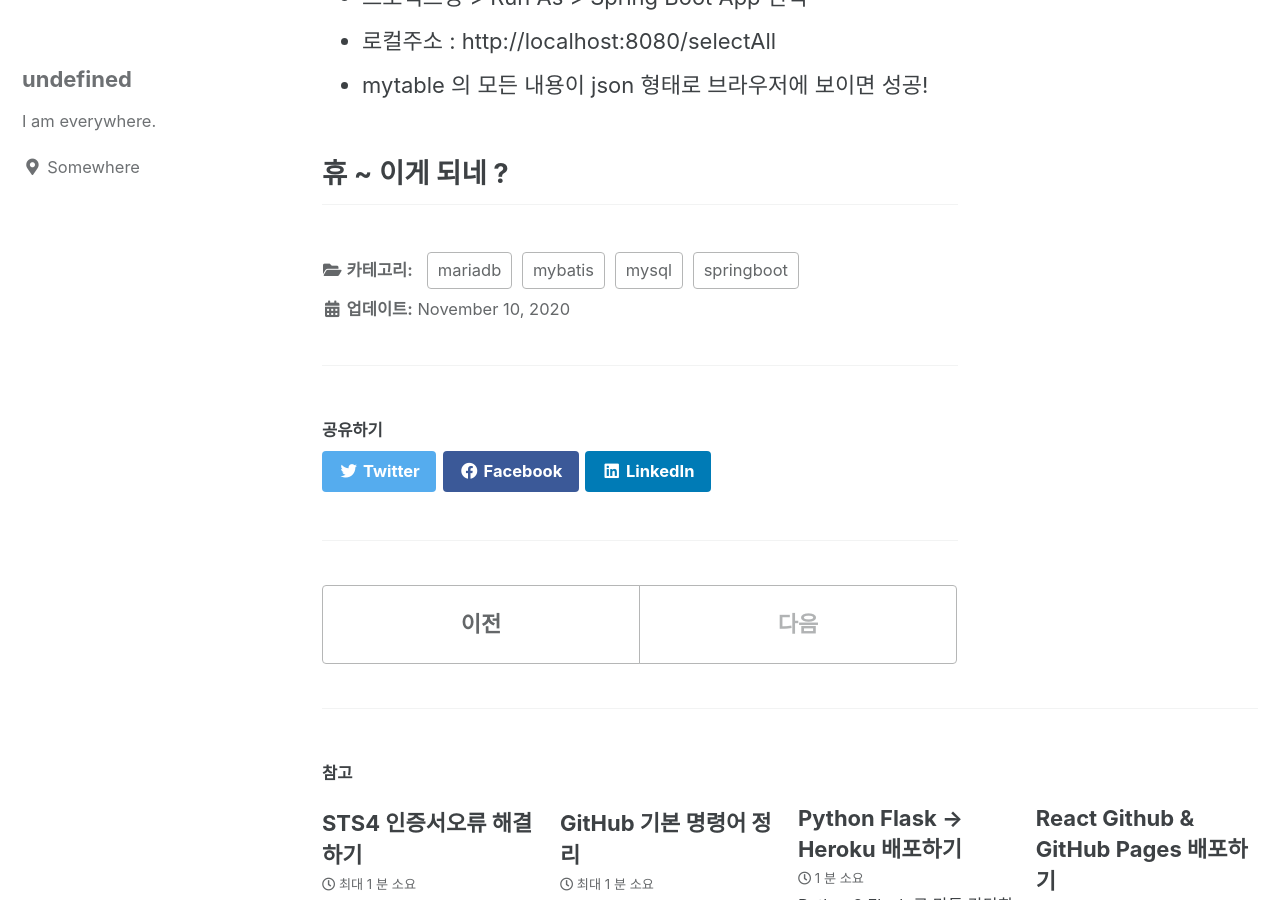
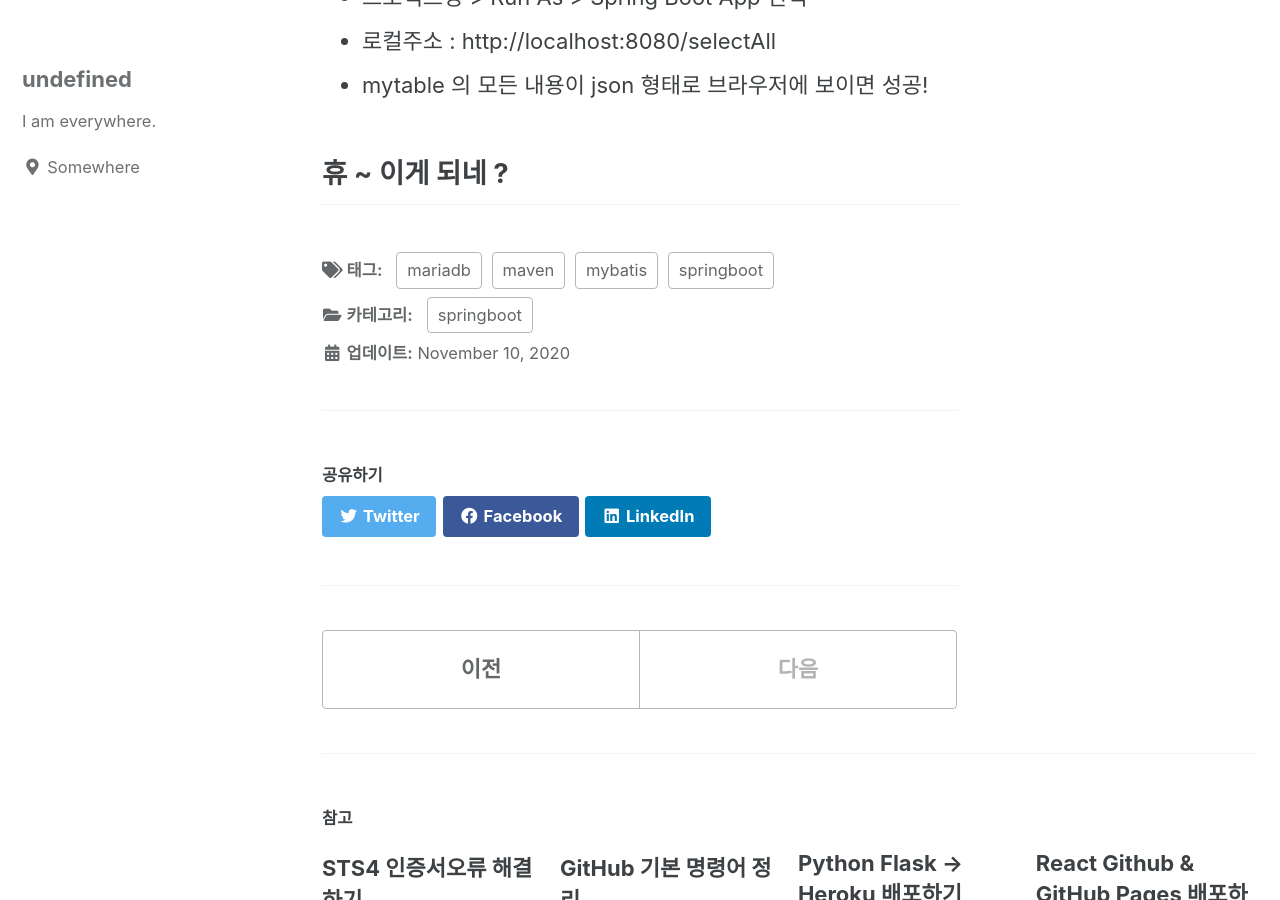
Before and after one commit to Jn22L/jn22l.github.io, a Jekyll site: the page built from _posts/2020-11-10-STS-mybatis-mysql설정.md, in a window 1280 px wide and 900 px high, scrolled down 5646 px. Built offline with Jekyll 4.4.1, drawn with Linux system fonts in a browser that asks for light colours; cached includes are drawn as plain includes.

Commit message:
Update 2020-11-10-STS-mybatis-mysql설정.md

```diff
--- a/_posts/2020-11-10-STS-mybatis-mysql설정.md
+++ b/_posts/2020-11-10-STS-mybatis-mysql설정.md
@@ -1,7 +1,8 @@
 ---
 title: "springboot mybatis mysql 최소설정으로 끝내기"
 date: 2020-11-10 17:47:00 -0600
-categories: springboot mybatis mysql mariadb
+categories: springboot
+tags: springboot mybatis mariadb maven
 ---
 springboot mybatis mysql 최소설정으로 끝내기
 
```
